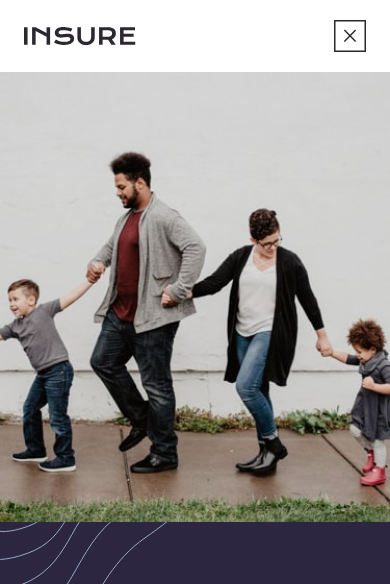
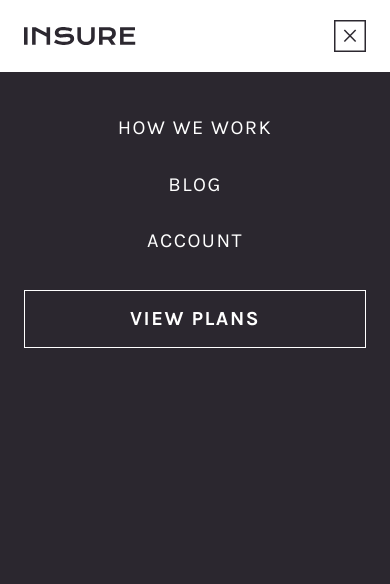
Before and after one commit to Yasmine10/insure-landing-page-2023, a website built with Vite: page index.html in a window 390 px wide. Both pictures are taken after a click on the button "toggle menu". Shown: the top 584 px of the page. Built offline with nearby package versions, Linux system fonts and the light colour scheme.

Commit message:
added mobile header styling
Signed-off-by: Yasmine De Wolf <yasmine@fw4.be>

```diff
--- a/style.css
+++ b/style.css
@@ -9,6 +9,11 @@ html {
 	margin: 0;
 	padding: 0;
 	font: inherit;
+}
+
+html,
+body {
+	height: 100%;
 }
 
 img,
@@ -64,6 +69,10 @@ body {
 	flex-direction: column;
 
 	min-height: 100vh;
+}
+
+.no-scroll {
+	overflow: hidden;
 }
 
 header,
@@ -215,6 +224,7 @@ body {
 	--btn-color: var(--clr-neutral-100);
 	--btn-color-hover: var(--clr-neutral-900);
 }
+
 .btn--primary.light {
 	--btn-color: var(--clr-neutral-900);
 	--btn-color-hover: var(--clr-neutral-100);
@@ -273,12 +283,63 @@ body {
 }
 
 @media (max-width: calc(48em - 0.0625em)) {
+	.header > div {
+		position: relative;
+
+		z-index: 1000;
+	}
+
 	.header .menu-toggle {
 		display: initial;
 	}
 
 	.header__content {
-		display: none;
+		display: flex; /* you don't need to use display: none because of the transform animation */
+		flex-direction: column;
+
+		position: absolute;
+		top: 0;
+		left: 0;
+		right: 0;
+		z-index: 900;
+
+		min-height: calc(100vh - 3.25rem);
+		margin-top: 3.25rem;
+		padding-top: 2.5rem;
+
+		background-color: var(--clr-neutral-900);
+		background-image: url('/images/bg-pattern-mobile-nav.svg');
+		background-repeat: no-repeat;
+		background-position: bottom right;
+		background-size: 100% 218px;
+		color: var(--clr-neutral-100);
+
+		transform: translateX(calc(100%));
+
+		transition: transform 300ms ease-in-out;
+	}
+
+	.header__content.show {
+		transform: translateX(0);
+	}
+
+	.header__nav-list {
+		flex-direction: column;
+		gap: 1.5rem;
+	}
+
+	.header__nav-list a {
+		font-size: var(--fs-header--mobile);
+	}
+
+	.header__cta-btn {
+		--btn-color: var(--clr-neutral-100) !important;
+		--btn-color-hover: var(--clr-neutral-900) !important;
+
+		font-size: var(--fs-header--mobile);
+		width: calc(100% - 3rem);
+		margin-inline: auto;
+		justify-content: center;
 	}
 }
 
```
